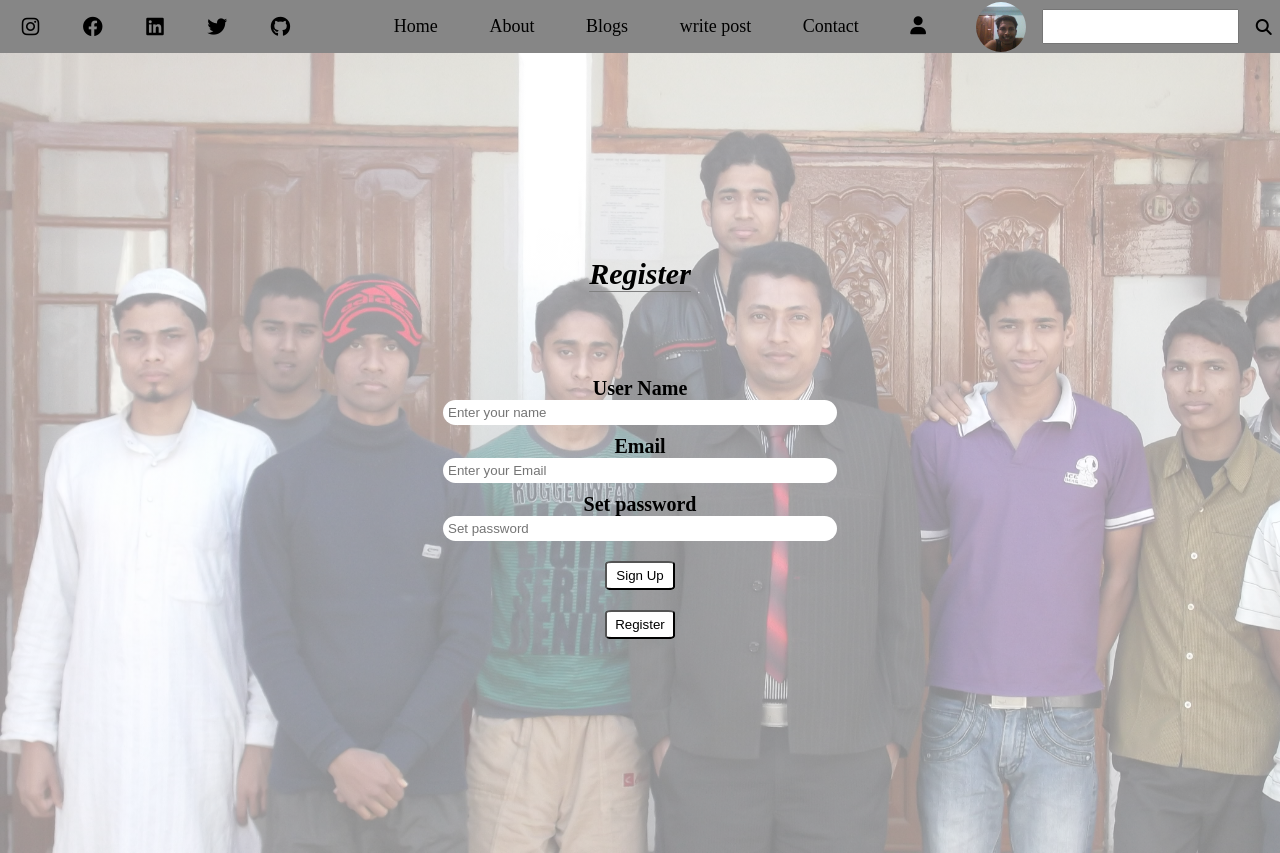
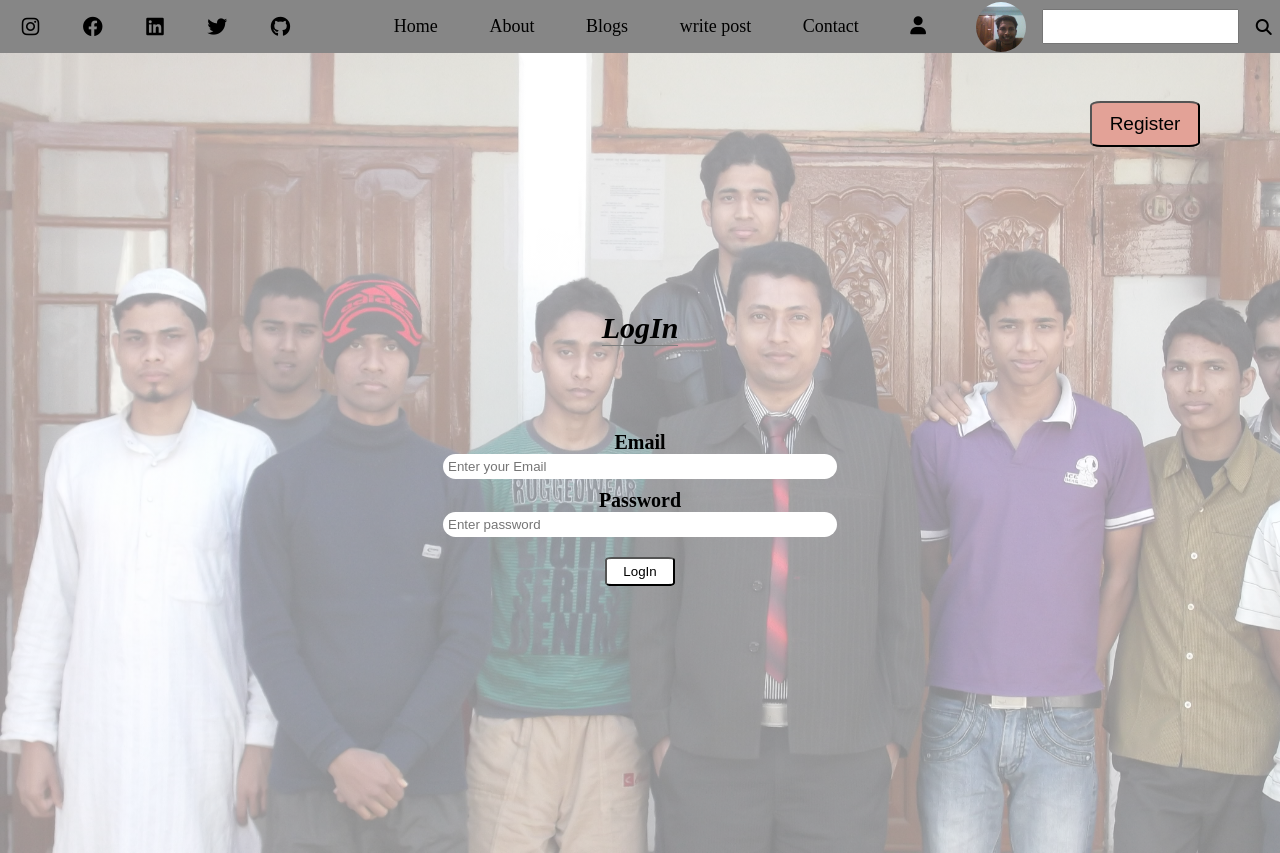
Before and after one commit to shahiincodes/React-Multi-User-Blog-App, a React (Create React App) app in the folder Front End/blog-post-app/: page / in a window 1280 px wide. Built offline with nearby package versions, Linux system fonts and the light colour scheme.

Commit message:
LogIn page added

```diff
--- a/Front End/blog-post-app/src/App.js
+++ b/Front End/blog-post-app/src/App.js
@@ -1,13 +1,14 @@
 
 import Top from "./components/Top/Top";
-import Register from "./Pages/Register/Register";
+import LogIn from "./Pages/LogIn/LogIn";
+
 
 
 function App() {
   return (
     <div className="App">
       <Top/>
-      <Register/>
+      <LogIn/>
     </div>
   );
 }
--- /dev/null
+++ b/Front End/blog-post-app/src/Pages/LogIn/LogIn.js
@@ -0,0 +1,20 @@
+import React from 'react'
+import './logIn.css'
+
+const LogIn = () => {
+  return (
+    <div className='logIn'>
+        <span className='formtitle'>LogIn</span>
+        <form className='logInForm'>
+            <label>Email</label>
+            <input type="email" className='userEmail' placeholder='Enter your Email' />
+            <label>Password</label>
+            <input type="password" className='userPass' placeholder='Enter password' />
+            <button className="logInBtn btn">LogIn</button>
+        </form>
+        <button className='signUpBtn btn'>Register</button>
+    </div>
+  )
+}
+
+export default LogIn
--- /dev/null
+++ b/Front End/blog-post-app/src/Pages/LogIn/logIn.css
@@ -0,0 +1,54 @@
+
+.logIn{
+    height: 100vh;
+    display: flex;
+    flex-direction: column;
+    justify-content: center;
+    align-items: center;
+    background-image:linear-gradient(rgba(255,255,255,0.5),rgba(255,255,255,0.5)), url('./1682068265322DSCF0412.JPG');
+    background-size: cover;
+}
+.formtitle{
+   font-size: 30px;
+   font-weight: bold;
+   font-style: italic;
+   border-bottom: 1px solid grey;
+   margin-bottom: 85px;
+}
+.logInForm{
+
+    width: 30vw;
+    font-size: 20px;
+    font-weight: 600;
+    display: flex;
+    flex-direction: column;
+    justify-content: center;
+    align-items: center;
+}
+.logInForm>input{
+    padding: 5px;
+    margin-bottom: 10px;
+    border-radius: 15px;
+    width: 100%;
+    border: none;
+}
+.btn{
+    width: 70px;
+    padding: 5px;
+    margin: 10px;
+    border-radius: 10%;
+    background-color: #fff;
+}
+.btn:hover{
+    background-color: rgba(97, 95, 95, 0.514);
+    color: white;
+}
+.signUpBtn{
+    position: absolute;
+    top: 91px;
+    right: 70px;
+    width: 110px;
+    padding: 10px;
+    background-color: #e3a297;
+    font-size: 19px;
+}
```
Also changed, not shown: Front End/blog-post-app/src/Pages/LogIn/1682068265322DSCF0412.JPG (added).
